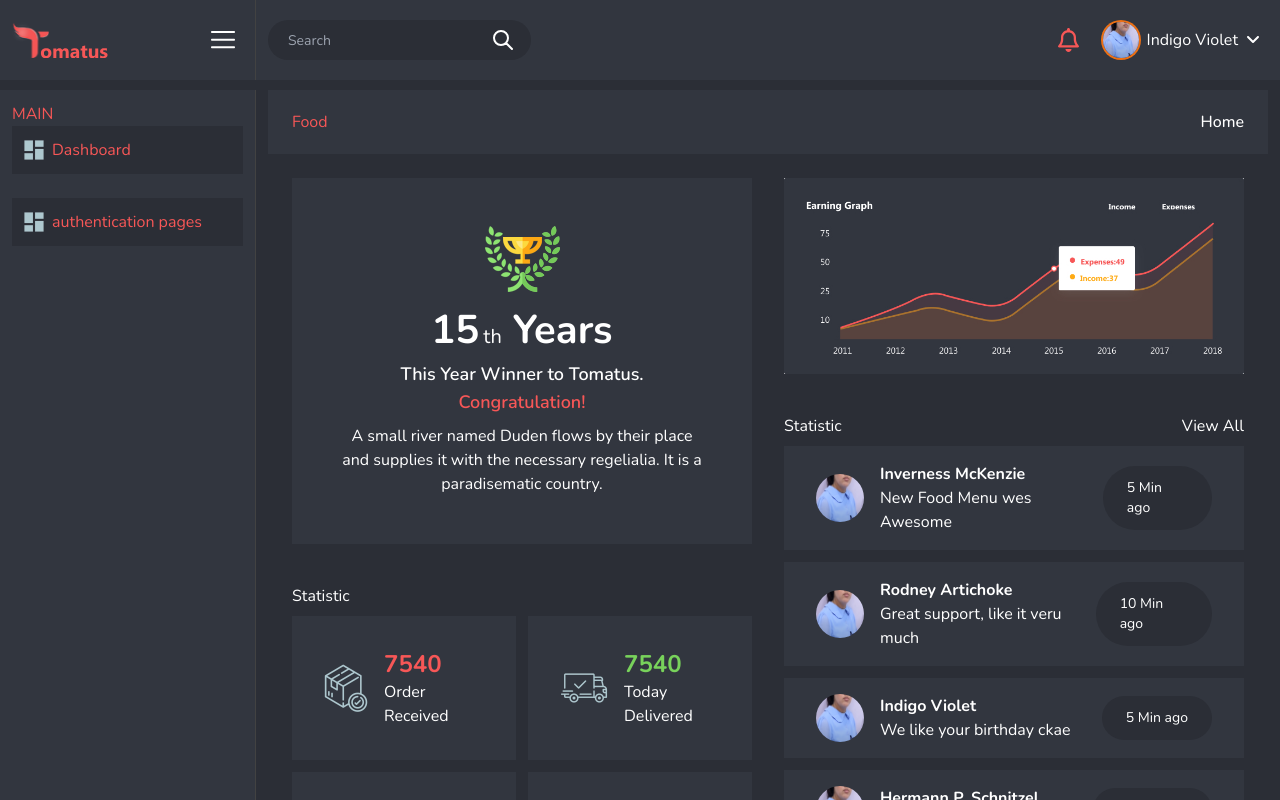
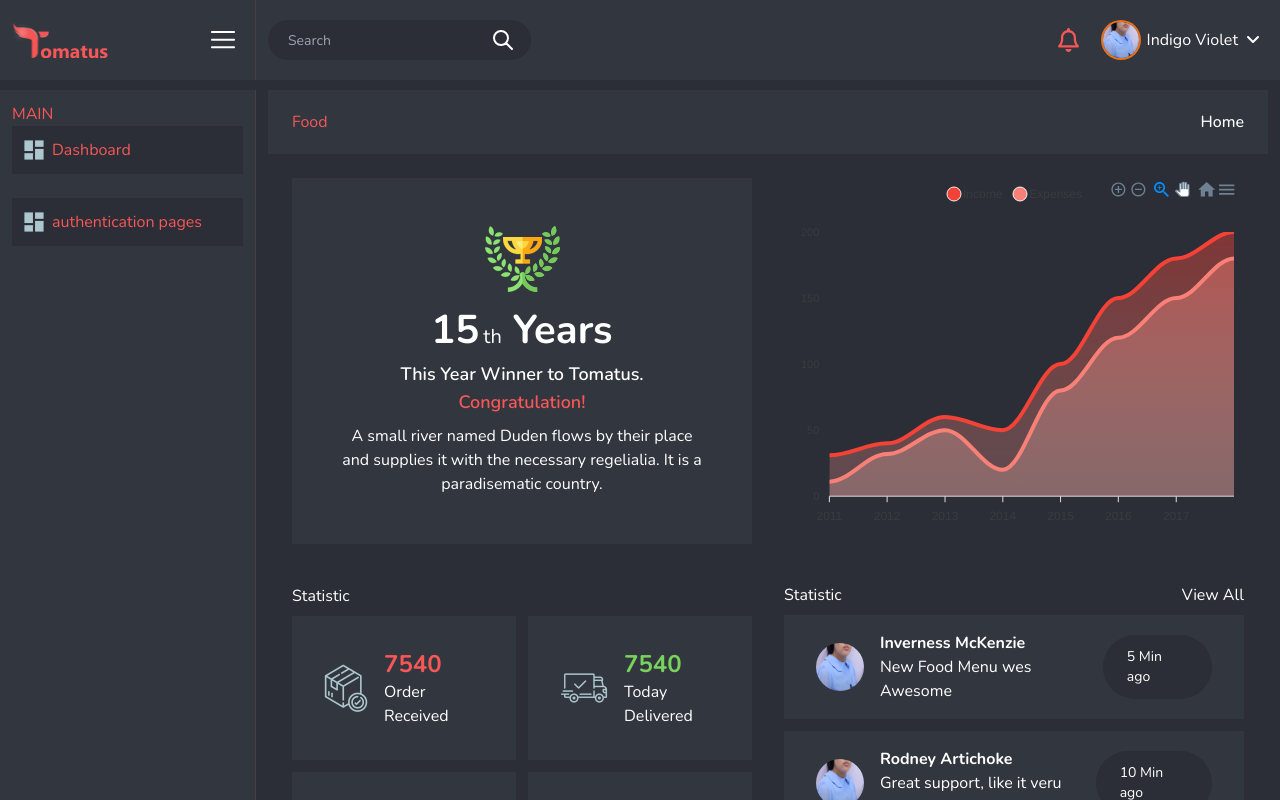
Before and after one commit to abdullah-dev-mamun/Figma-to-React-Conversion, a React (Vite) app: page / in a window 1280 px wide. Built offline with nearby package versions, Linux system fonts and the light colour scheme.

Commit message:
Graph  done

```diff
--- a/package.json
+++ b/package.json
@@ -10,8 +10,9 @@
     "preview": "vite preview"
   },
   "dependencies": {
-    "@headlessui/react": "^1.7.17",
+    "apexcharts": "^3.42.0",
     "react": "^18.2.0",
+    "react-apexcharts": "^1.4.1",
     "react-dom": "^18.2.0",
     "react-router-dom": "^6.11.2"
   },
--- a/src/components/Home/EarningGraph.jsx
+++ b/src/components/Home/EarningGraph.jsx
@@ -1,11 +1,8 @@
 import React from "react";
+import GraphChart from "./GraphChart";
 
 const EarningGraph = () => {
-  return (
-    <div>
-      <img src="/images/earning-graph.jpg" alt="" />
-    </div>
-  );
+  return <GraphChart />;
 };
 
 export default EarningGraph;
--- /dev/null
+++ b/src/components/Home/GraphChart.jsx
@@ -0,0 +1,86 @@
+import React, { useState } from "react";
+import ApexCharts from "apexcharts";
+import ReactApexChart from "react-apexcharts";
+
+const GraphChart = () => {
+  const [state, setState] = useState({
+    series: [
+      {
+        name: "Income",
+        data: [31, 40, 60, 50, 100, 150, 180, 200],
+      },
+      {
+        name: "Expenses",
+        data: [11, 32, 50, 20, 80, 120, 150, 180],
+      },
+    ],
+    options: {
+      chart: {
+        height: 350,
+        type: "area",
+      },
+      dataLabels: {
+        enabled: false,
+      },
+      stroke: {
+        curve: "smooth",
+      },
+      markers: {
+        colors: ["#F44336", "#E91E63", "#9C27B0"],
+      },
+
+      colors: ["#f75757", "#fa9441"],
+      theme: {
+        monochrome: {
+          enabled: true,
+          color: "#F44336",
+          shadeTo: "light",
+          shadeIntensity: 0.65,
+        },
+      },
+
+      xaxis: {
+        type: "datetime",
+        categories: [
+          "2011",
+          "2012",
+          "2013",
+          "2014",
+          "2015",
+          "2016",
+          "2017",
+          "2018",
+        ],
+      },
+      grid: {
+        borderColor: "",
+      },
+      legend: {
+        show: true,
+        position: "top",
+        // horizontalAlign: "right",
+      },
+    },
+  });
+
+  return (
+    <div>
+      <ReactApexChart
+        options={state.options}
+        series={state.series}
+        type="area"
+        height={350}
+      />
+    </div>
+  );
+};
+
+export default GraphChart;
+
+/* class ApexChart extends React.Component {
+  constructor(props) {
+    super(props);
+
+
+  }
+} */
--- a/src/pages/MenuPage.jsx
+++ b/src/pages/MenuPage.jsx
@@ -1,6 +1,7 @@
 import React from "react";
 import Layout from "./Layout";
 import MenuLayout from "../components/MenuLayout";
+import GraphChart from "../components/Home/GraphChart";
 
 const MenuPage = () => {
   return (
```
Also changed, not shown: 1 other file (tests, documents, lock files or other folders).
